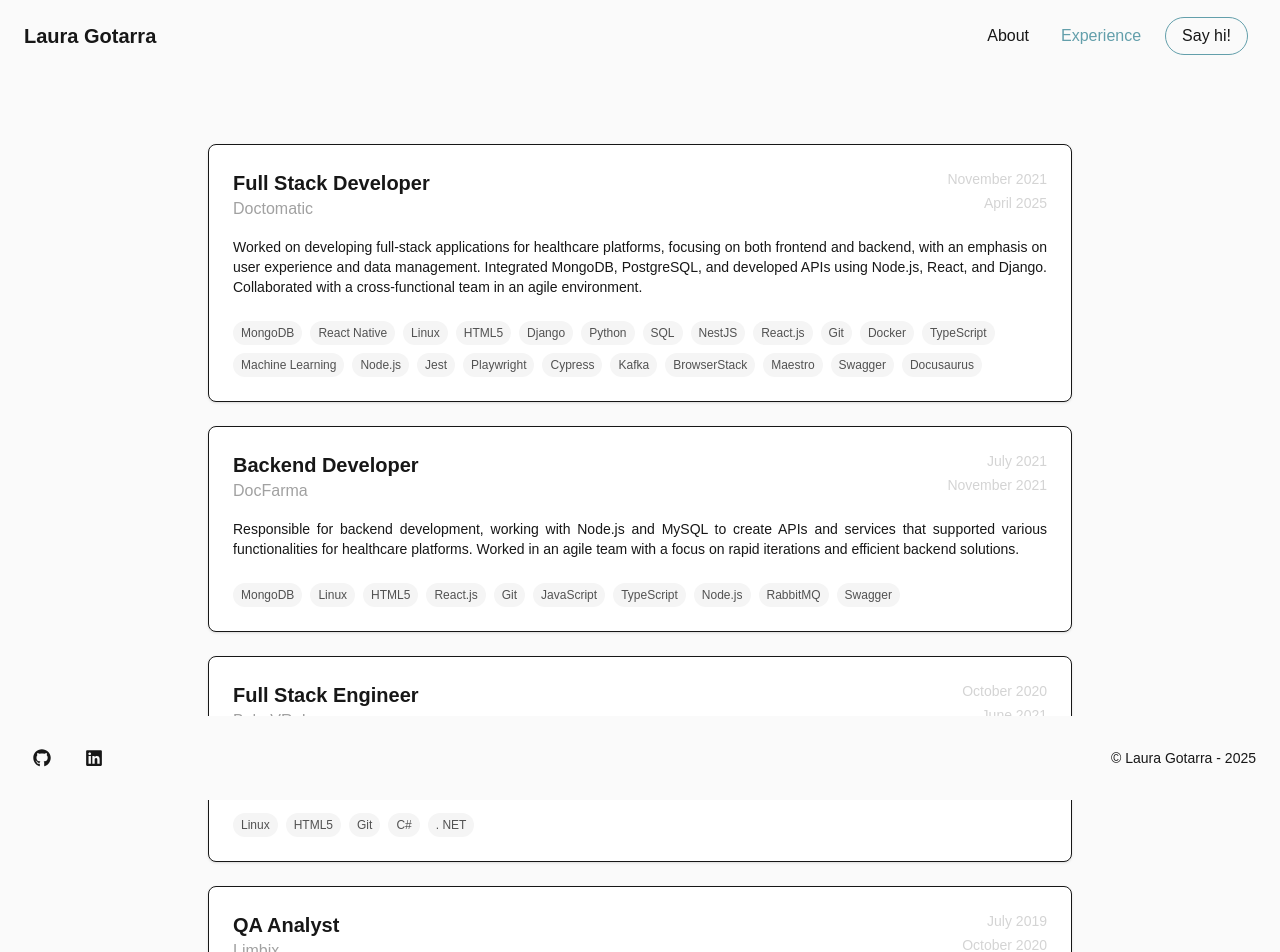
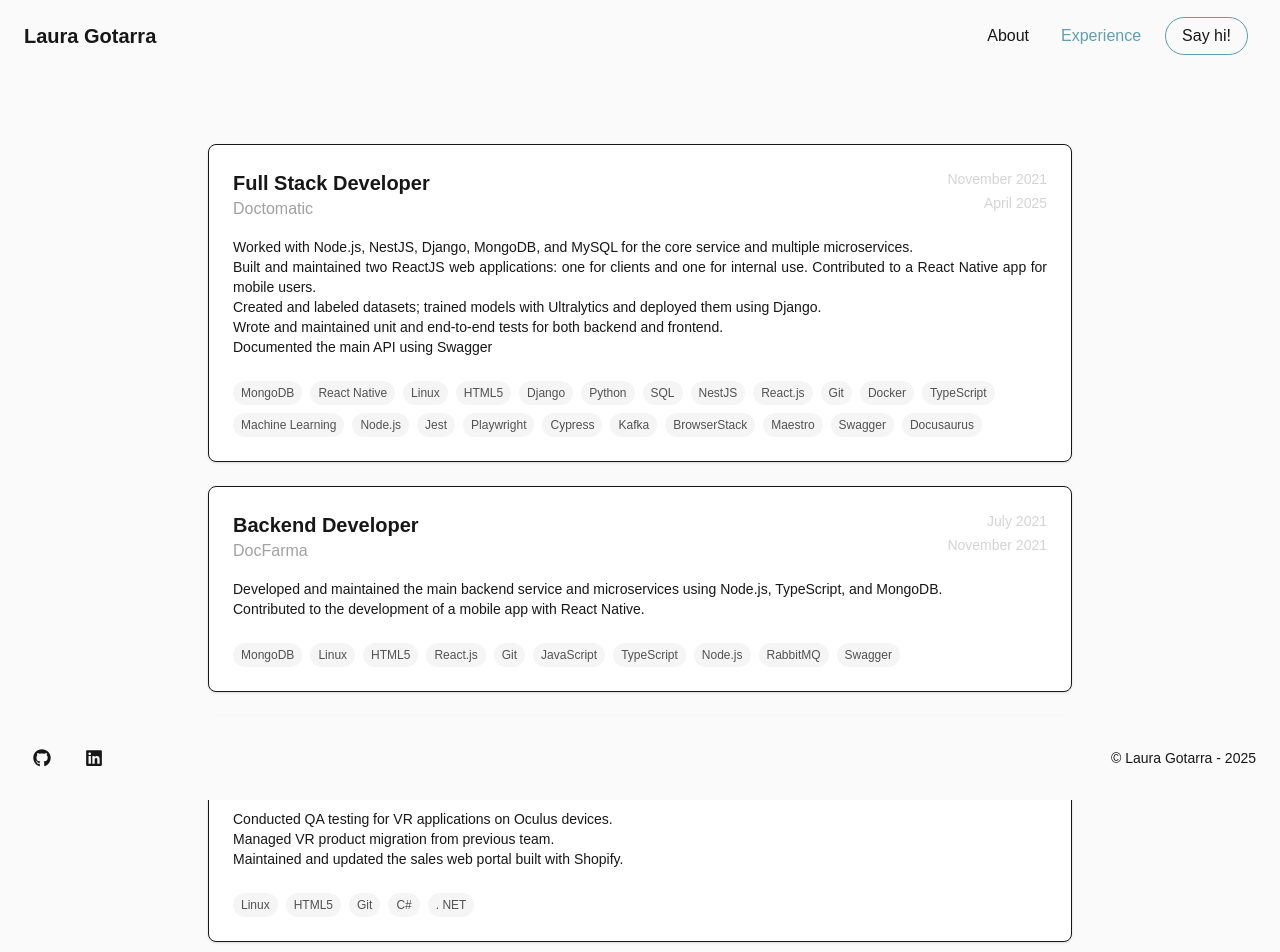
Before and after one commit to lgotarra/portfolio, a Next.js app: page /experience in a window 1280 px wide. Shown: the top 952 px of the page. Built offline with nearby package versions, Linux system fonts and the light colour scheme.

Commit message:
wip: improve descriptions using markdown

```diff
--- /dev/null
+++ b/src/app/experience/components/loadMarkdown.ts
@@ -0,0 +1,15 @@
+// lib/loadMarkdown.ts
+import fs from "fs/promises";
+import path from "path";
+
+export async function loadMarkdownContent(slug: string): Promise<string> {
+  const fullPath = path.join(
+    process.cwd(),
+    "src",
+    "data",
+    "experience",
+    `${slug}.md`
+  );
+  const fileContents = await fs.readFile(fullPath, "utf8");
+  return fileContents;
+}
--- a/src/app/experience/page.tsx
+++ b/src/app/experience/page.tsx
@@ -1,13 +1,21 @@
 import experience from "@/data/experience.json";
+import { loadMarkdownContent } from "./components/loadMarkdown";
 import ExperienceCard from "./components/ExperienceCard";
 
-export default function ExperiencePage() {
+export default async function ExperiencePage() {
+  const experiencesWithDescriptions = await Promise.all(
+    experience.map(async (exp) => {
+      const description = await loadMarkdownContent(exp.slug);
+      return { ...exp, description };
+    })
+  );
+
   return (
     <main className="mainPage">
       <section className="space-y-6">
-        {experience.map((exp, index) => (
+        {experiencesWithDescriptions.map((exp) => (
           <ExperienceCard
-            key={index}
+            key={exp.slug}
             jobTitle={exp.jobTitle}
             company={exp.company}
             startDate={exp.startDate}
--- a/src/data/experience.json
+++ b/src/data/experience.json
@@ -4,6 +4,7 @@
     "company": "Doctomatic",
     "startDate": "November 2021",
     "endDate": "April 2025",
+    "slug": "doctomatic",
     "description": "Worked on developing full-stack applications for healthcare platforms, focusing on both frontend and backend, with an emphasis on user experience and data management. Integrated MongoDB, PostgreSQL, and developed APIs using Node.js, React, and Django. Collaborated with a cross-functional team in an agile environment.",
     "skills": [
       "MongoDB",
@@ -35,6 +36,7 @@
     "company": "DocFarma",
     "startDate": "July 2021",
     "endDate": "November 2021",
+    "slug": "docfarma",
     "description": "Responsible for backend development, working with Node.js and MySQL to create APIs and services that supported various functionalities for healthcare platforms. Worked in an agile team with a focus on rapid iterations and efficient backend solutions.",
     "skills": [
       "MongoDB",
@@ -54,6 +56,7 @@
     "company": "BehaVR, Inc.",
     "startDate": "October 2020",
     "endDate": "June 2021",
+    "slug": "behavr",
     "description": "Worked as a Full Stack Engineer in the development of a Virtual Reality platform aimed at mental health and wellness. Focused on both frontend and backend development, and contributed to the overall platform architecture.",
     "skills": [
       "Linux",
@@ -68,6 +71,7 @@
     "company": "Limbix",
     "startDate": "July 2019",
     "endDate": "October 2020",
+    "slug": "limbix",
     "description": "Worked in the Quality Assurance team ensuring the stability and usability of the company's applications. Collaborated closely with developers to identify issues and improve the product quality. Ensured smooth performance of web applications with a strong focus on user experience.",
     "skills": [
       "Linux",
--- /dev/null
+++ b/src/data/experience/behavr.md
@@ -0,0 +1,5 @@
+Conducted QA testing for VR applications on Oculus devices.
+
+Managed VR product migration from previous team.
+
+Maintained and updated the sales web portal built with Shopify.
--- /dev/null
+++ b/src/data/experience/docfarma.md
@@ -0,0 +1,3 @@
+Developed and maintained the main backend service and microservices using Node.js, TypeScript, and MongoDB.
+
+Contributed to the development of a mobile app with React Native.
--- /dev/null
+++ b/src/data/experience/doctomatic.md
@@ -0,0 +1,9 @@
+Worked with Node.js, NestJS, Django, MongoDB, and MySQL for the core service and multiple microservices.
+
+Built and maintained two ReactJS web applications: one for clients and one for internal use. Contributed to a React Native app for mobile users.
+
+Created and labeled datasets; trained models with Ultralytics and deployed them using Django.
+
+Wrote and maintained unit and end-to-end tests for both backend and frontend.
+
+Documented the main API using Swagger
--- /dev/null
+++ b/src/data/experience/limbix.md
@@ -0,0 +1,5 @@
+Conducted QA testing for VR applications on Oculus devices.
+
+Performed QA for the mobile app.
+
+Maintained and updated the sales web portal built with Shopify.
```
